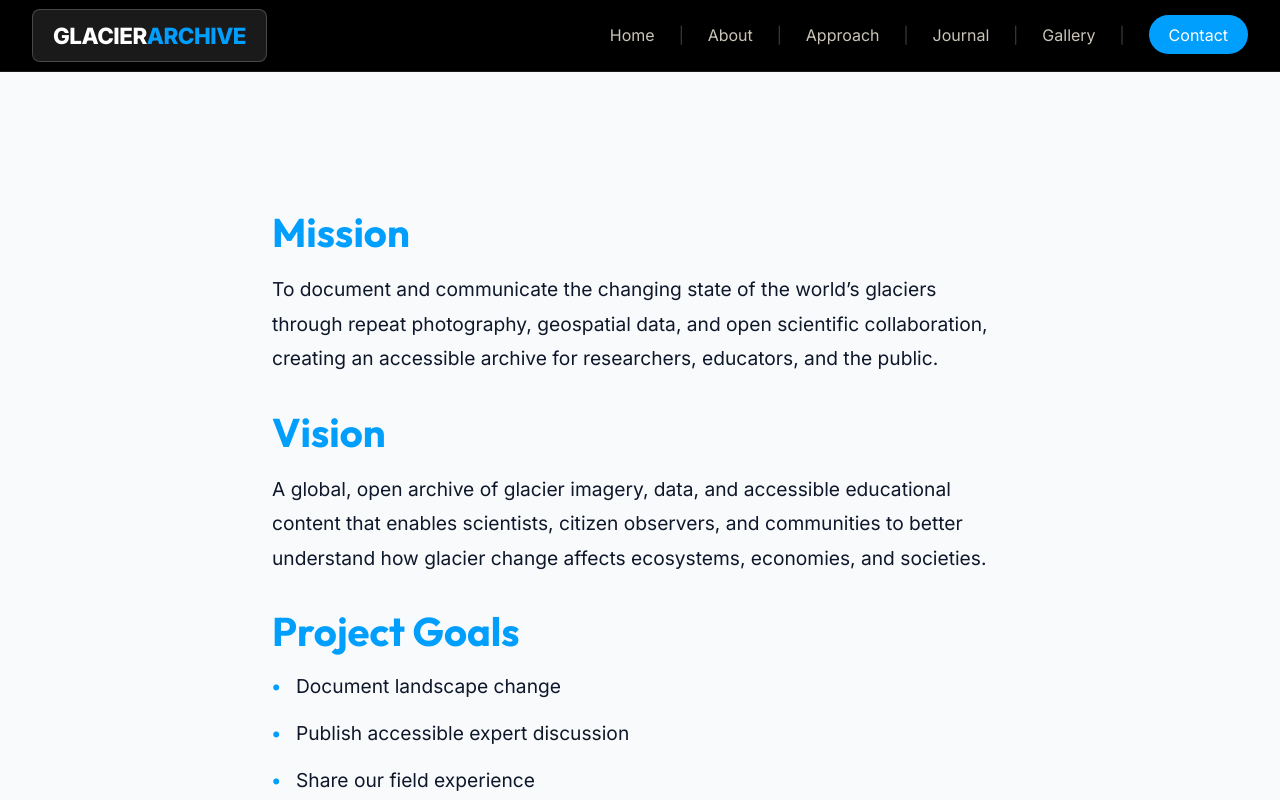
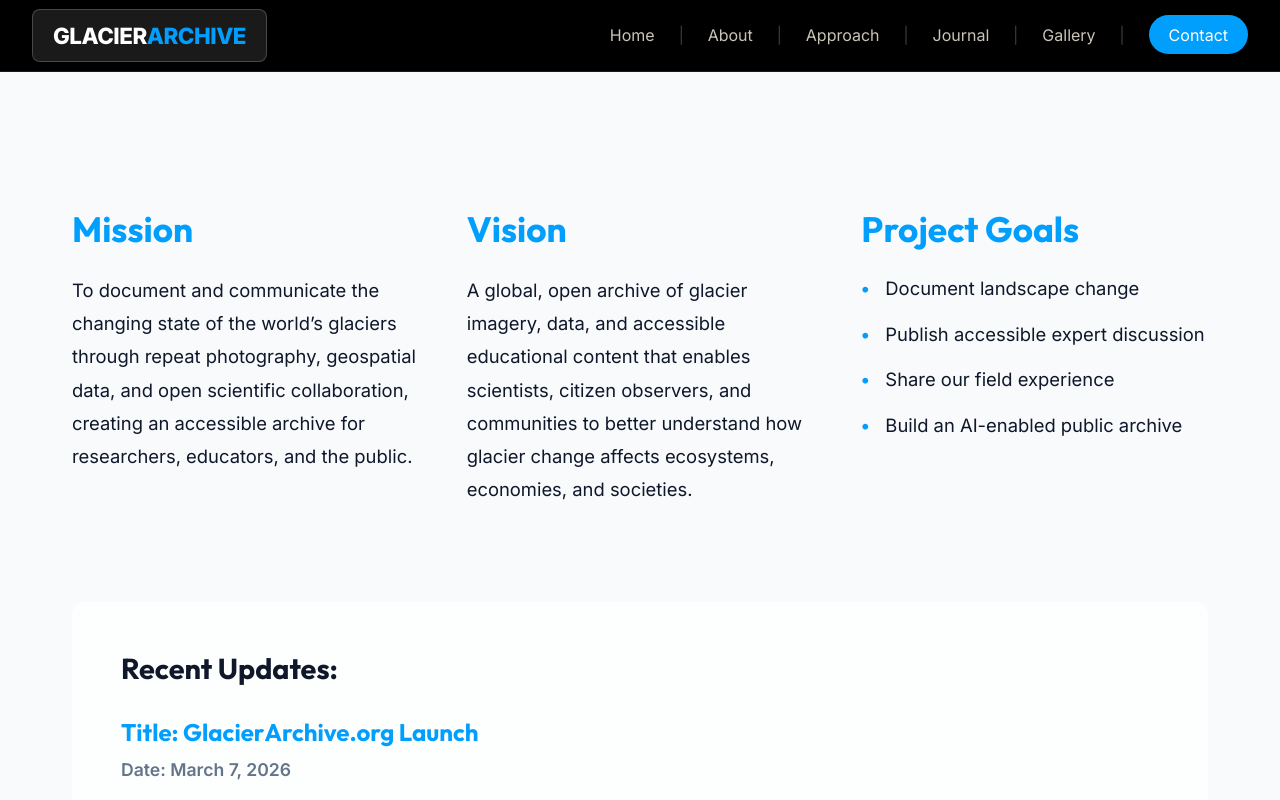
Before and after one commit to johnmehler/dans-glaciers, a SvelteKit app: page /journal in a window 1280 px wide. Shown: the top 800 px of the page. Built offline with nearby package versions, Linux system fonts and the light colour scheme.

Commit message:
journal updates

```diff
--- a/src/routes/+page.svelte
+++ b/src/routes/+page.svelte
@@ -126,7 +126,6 @@
 	.hero {
 		height: 55vh;
 		background-color: var(--dark);
-		background-image: url("$lib/assets/banner.jpg");
 		background-size: cover;
 		background-position: center;
 		position: relative;
--- a/src/routes/journal/+page.svelte
+++ b/src/routes/journal/+page.svelte
@@ -8,22 +8,29 @@
 
 <div class="mission-page">
     <section class="content-section">
+        <div class="mission-vision-goals">
+            <div class="goal-card">
                 <h1>Mission</h1>
                 <p>
-            To document and communicate the changing state of the world’s
-            glaciers through repeat photography, geospatial data, and open
-            scientific collaboration, creating an accessible archive for
-            researchers, educators, and the public.
+                    To document and communicate the changing state of the
+                    world’s glaciers through repeat photography, geospatial
+                    data, and open scientific collaboration, creating an
+                    accessible archive for researchers, educators, and the
+                    public.
                 </p>
+            </div>
 
+            <div class="goal-card">
                 <h1>Vision</h1>
                 <p>
-            A global, open archive of glacier imagery, data, and accessible
-            educational content that enables scientists, citizen observers, and
-            communities to better understand how glacier change affects
-            ecosystems, economies, and societies.
+                    A global, open archive of glacier imagery, data, and
+                    accessible educational content that enables scientists,
+                    citizen observers, and communities to better understand how
+                    glacier change affects ecosystems, economies, and societies.
                 </p>
+            </div>
 
+            <div class="goal-card">
                 <h1>Project Goals</h1>
                 <ul>
                     <li>Document landscape change</li>
@@ -31,6 +38,8 @@
                     <li>Share our field experience</li>
                     <li>Build an AI-enabled public archive</li>
                 </ul>
+            </div>
+        </div>
     </section>
 
     <section class="updates-section glass">
@@ -69,7 +78,7 @@
 
 <style>
     .mission-page {
-        max-width: 800px;
+        max-width: 1200px;
         margin: 0 auto;
         padding: calc(var(--header-height) + var(--section-padding)) 2rem
             var(--section-padding);
@@ -79,18 +88,25 @@
         margin-bottom: 4rem;
     }
 
-    h1 {
-        font-size: 2.5rem;
-        color: var(--primary);
-        margin: 2rem 0 1rem;
+    .mission-vision-goals {
+        display: flex;
+        gap: 3rem;
+        flex-wrap: wrap;
     }
 
-    h1:first-child {
-        margin-top: 0;
+    .goal-card {
+        flex: 1;
+        min-width: 300px;
+    }
+
+    h1 {
+        font-size: 2.2rem;
+        color: var(--primary);
+        margin: 0 0 1.5rem;
     }
 
     p {
-        font-size: 1.2rem;
+        font-size: 1.15rem;
         line-height: 1.8;
         color: var(--dark);
         margin-bottom: 2rem;
@@ -102,7 +118,7 @@
     }
 
     ul li {
-        font-size: 1.2rem;
+        font-size: 1.15rem;
         margin-bottom: 1rem;
         padding-left: 1.5rem;
         position: relative;
@@ -144,4 +160,15 @@
         font-size: 1.1rem;
         margin-bottom: 1.2rem;
     }
+
+    @media (max-width: 768px) {
+        .mission-vision-goals {
+            flex-direction: column;
+            gap: 2rem;
+        }
+
+        .goal-card {
+            min-width: 100%;
+        }
+    }
 </style>
```
Also changed, not shown: 1 other file (tests, documents, lock files or other folders). Lines whose indentation alone changed are shown as unchanged.
